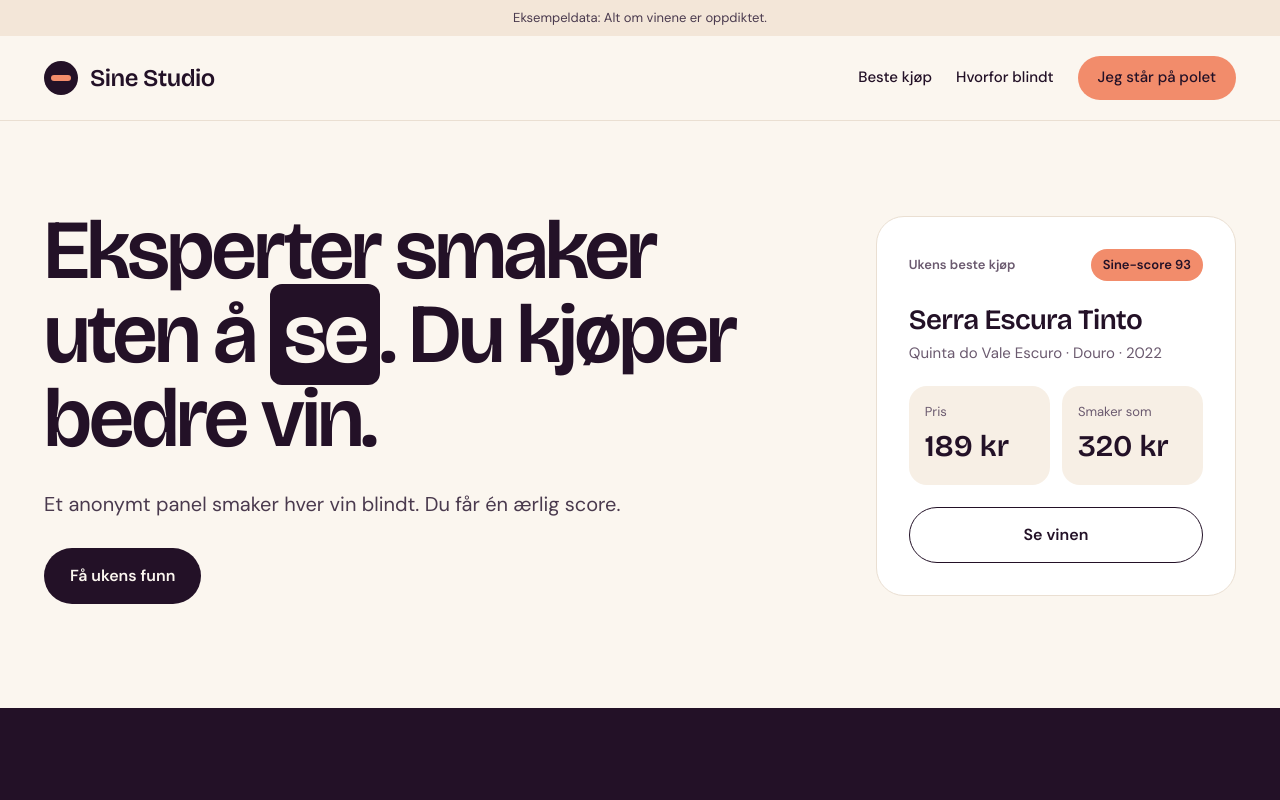
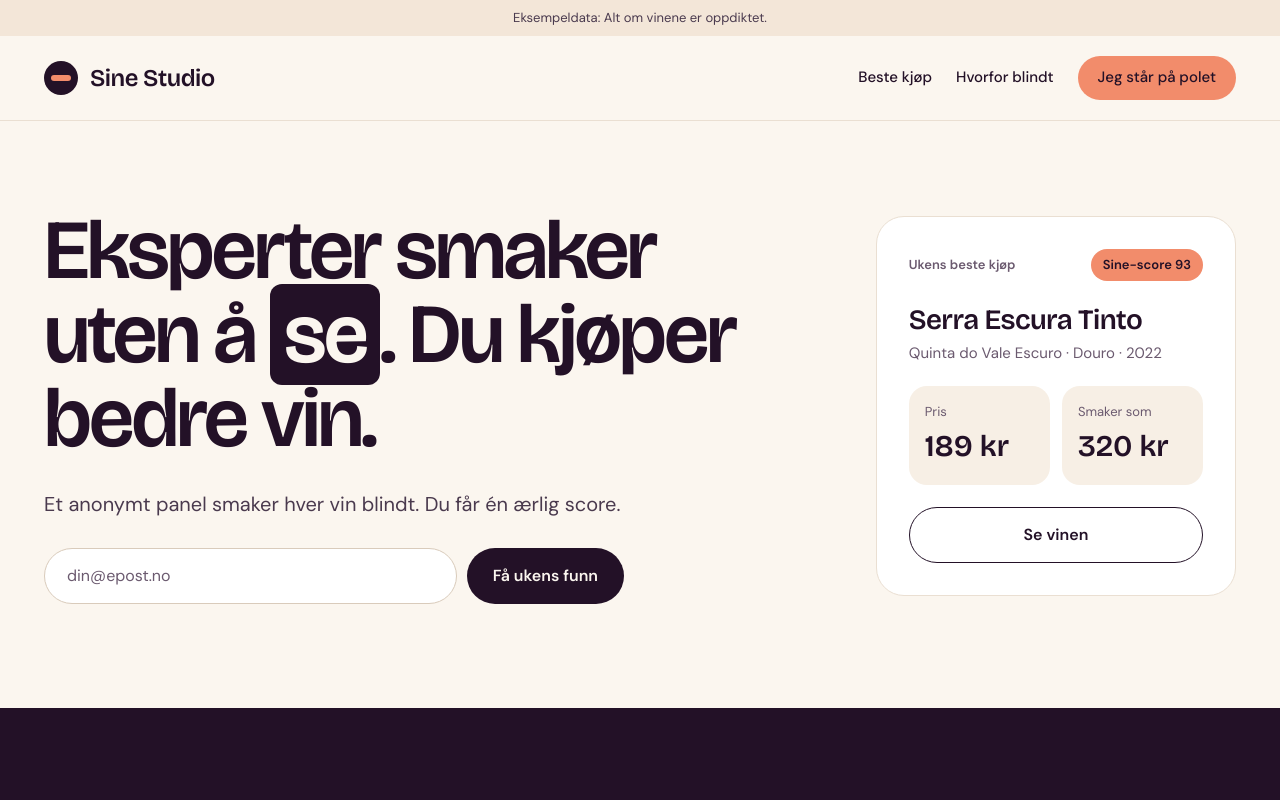
Before and after one commit to haraldoyen/sinestudio, a Next.js app: page / in a window 1280 px wide. Shown: the top 800 px of the page. Built offline with nearby package versions, Linux system fonts and the light colour scheme.

Commit message:
Legg e-postfelt ved «Få ukens funn» på forsiden
Co-Authored-By: Claude Opus 5.5 <noreply@anthropic.com>

```diff
--- a/app/page.tsx
+++ b/app/page.tsx
@@ -2,7 +2,7 @@ import Link from "next/link";
 import { BestBuysExcerpt } from "@/components/BestBuysExcerpt";
 import { NewsletterForm } from "@/components/NewsletterForm";
 import { SiteHeader } from "@/components/SiteHeader";
-import { heading, primaryButton, secondaryButton } from "@/components/ui";
+import { heading, secondaryButton } from "@/components/ui";
 import { formatPrice, joinParts } from "@/lib/format";
 import {
   getFeaturedWine,
@@ -27,9 +27,11 @@ export default function HomePage() {
             <p className="m-0 max-w-[640px] text-xl leading-[1.55] text-balance text-text-2 max-sm:text-lg">
               Et anonymt panel smaker hver vin blindt. Du får én ærlig score.
             </p>
-            <Link href="/#nyhetsbrev" className={`${primaryButton} self-start`}>
-              Få ukens funn
-            </Link>
+            <NewsletterForm
+              buttonLabel="Få ukens funn"
+              className="max-w-[580px]"
+              bordered
+            />
           </div>
 
           <aside
@@ -107,7 +109,10 @@ export default function HomePage() {
             >
               Ukens funn, rett i innboksen.
             </h2>
-            <NewsletterForm />
+            <NewsletterForm
+              buttonLabel="Meld meg på"
+              className="flex-[1_1_380px]"
+            />
           </div>
         </section>
       </main>
--- a/components/NewsletterForm.tsx
+++ b/components/NewsletterForm.tsx
@@ -1,8 +1,15 @@
 "use client";
 
-import { useState, type FormEvent } from "react";
+import { useId, useState, type FormEvent } from "react";
 
-export function NewsletterForm() {
+type Props = {
+  buttonLabel: string;
+  className: string;
+  bordered?: boolean;
+};
+
+export function NewsletterForm({ buttonLabel, className, bordered }: Props) {
+  const id = useId();
   const [submitted, setSubmitted] = useState(false);
 
   // Det finnes ingen lagring ennå, så skjemaet skal ikke late som om det virker.
@@ -14,23 +21,25 @@ export function NewsletterForm() {
   return (
     <form
       onSubmit={handleSubmit}
-      className="flex min-w-0 flex-[1_1_380px] flex-wrap gap-2.5"
+      className={`flex min-w-0 flex-wrap gap-2.5 ${className}`}
     >
-      <label htmlFor="epost" className="sr-only">
+      <label htmlFor={id} className="sr-only">
         E-postadresse
       </label>
       <input
-        id="epost"
+        id={id}
         type="email"
         required
         placeholder="din@epost.no"
-        className="h-14 min-w-0 flex-[1_1_220px] rounded-full bg-surface px-[22px] text-base text-ink placeholder:text-text-3"
+        className={`h-14 min-w-0 flex-[1_1_160px] rounded-full bg-surface px-[22px] text-base text-ink placeholder:text-text-3 ${
+          bordered ? "border border-input-border" : ""
+        }`}
       />
       <button
         type="submit"
-        className="h-14 rounded-full bg-ink px-[26px] text-base font-semibold text-bg"
+        className="h-14 rounded-full bg-ink px-[26px] text-base font-semibold whitespace-nowrap text-bg max-sm:px-5"
       >
-        Meld meg på
+        {buttonLabel}
       </button>
       <p role="status" className="m-0 basis-full text-[15px] text-ink empty:hidden">
         {submitted &&
```
